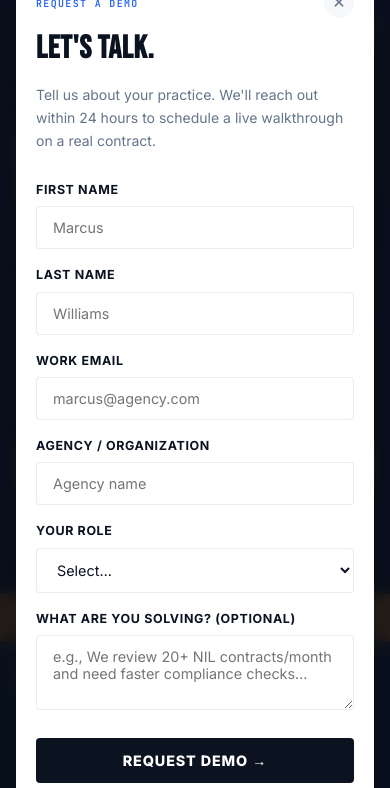
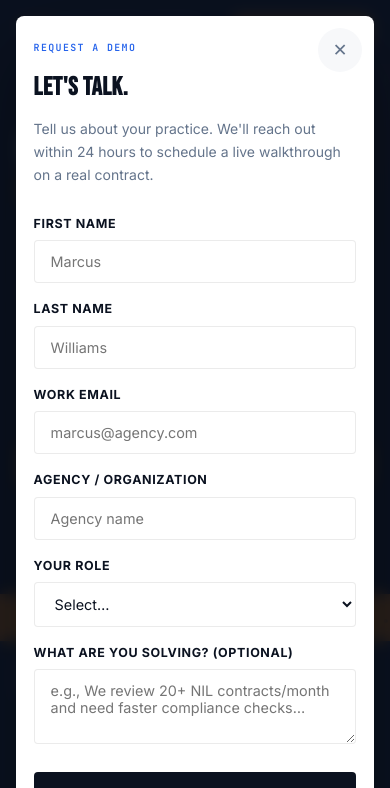
Before and after one commit to kmjohnson1681/tko-website, a plain HTML site: page index.html in a window 390 px wide. Both pictures are taken after a click on the button "REQUEST DEMO". Shown: the top 788 px of the page. Drawn offline with Linux system fonts and the light colour scheme.

Commit message:
fix: modal mobile scroll and touch target size

```diff
--- a/index.html
+++ b/index.html
@@ -575,7 +575,11 @@
     .modal-overlay {
       position: fixed; inset: 0;
       background: rgba(11,18,32,0.85); backdrop-filter: blur(8px);
-      z-index: 9999; display: none; align-items: center; justify-content: center; padding: 1rem;
+      z-index: 9999; display: none;
+      align-items: flex-start; justify-content: center;
+      padding: 1rem;
+      overflow-y: auto;
+      -webkit-overflow-scrolling: touch;
     }
     .modal-overlay.open { display: flex; }
     .modal {
@@ -583,17 +587,21 @@
       width: 100%; max-width: 500px; position: relative;
       box-shadow: 0 32px 80px rgba(0,0,0,0.4);
       animation: modal-in 0.22s cubic-bezier(0.34,1.56,0.64,1);
+      margin: auto;
+      flex-shrink: 0;
+      align-self: flex-start;
     }
     @keyframes modal-in { from{opacity:0;transform:scale(0.94) translateY(12px)} to{opacity:1;transform:scale(1) translateY(0)} }
     .modal-close {
-      position: absolute; top: 1.25rem; right: 1.25rem;
-      width: 30px; height: 30px; border-radius: 50%;
+      position: absolute; top: 1rem; right: 1rem;
+      width: 44px; height: 44px; border-radius: 50%;
       background: var(--off); border: none; cursor: pointer;
-      font-size: 1rem; color: var(--muted);
+      font-size: 1.1rem; color: var(--muted);
       display: flex; align-items: center; justify-content: center;
       transition: background 0.2s;
+      -webkit-tap-highlight-color: transparent;
     }
-    .modal-close:hover { background: var(--border); }
+    .modal-close:hover { background: #E2E8F0; }
     .modal-eyebrow { font-family: 'JetBrains Mono', monospace; font-size: 0.62rem; font-weight: 700; text-transform: uppercase; letter-spacing: 0.14em; color: var(--blue2); margin-bottom: 0.75rem; }
     .modal h3 { font-family: 'Bebas Neue', sans-serif; font-size: 2rem; color: var(--navy); margin-bottom: 0.5rem; letter-spacing: 0.02em; }
     .modal p { color: var(--muted); font-size: 0.875rem; margin-bottom: 1.75rem; line-height: 1.65; }
@@ -699,7 +707,9 @@
     }
     @media (max-width: 480px) {
       .hero-left { padding: 5rem 1.25rem 2.5rem; }
-      .modal { padding: 1.75rem 1.25rem; }
+      .modal { padding: 1.5rem 1.1rem; }
+      .modal h3 { font-size: 1.6rem; }
+      .modal-close { top: 0.75rem; right: 0.75rem; }
       .form-row { grid-template-columns: 1fr; gap: 0; }
       .hero-actions { flex-direction: column; align-items: flex-start; }
       .btn-gold, .btn-outline { width: 100%; justify-content: center; }
@@ -1210,11 +1220,9 @@
   /* MODAL */
   function openModal() {
     document.getElementById('demoModal').classList.add('open');
-    document.body.style.overflow = 'hidden';
   }
   function closeModal() {
     document.getElementById('demoModal').classList.remove('open');
-    document.body.style.overflow = '';
   }
   document.getElementById('demoModal').addEventListener('click', function(e) {
     if (e.target === this) closeModal();
```
